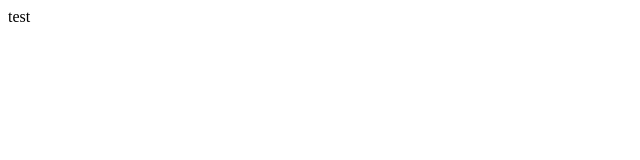
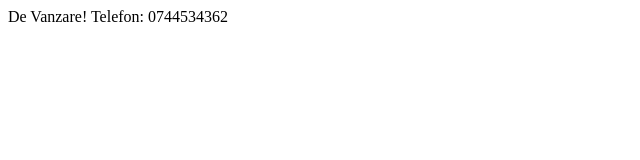
Before and after one commit to mosuzaur/repo, a plain HTML site: page index.html in a window 1280 px wide. Shown: the whole page, without its empty margins (0-640 px from the left). Drawn offline with Linux system fonts and the light colour scheme.

Commit message:
Update index.html

```diff
--- a/index.html
+++ b/index.html
@@ -1,5 +1,6 @@
 <head>
 	<body>
-		test
+		De Vanzare!
+		Telefon: 0744534362
 	</body>
 </head>
```
